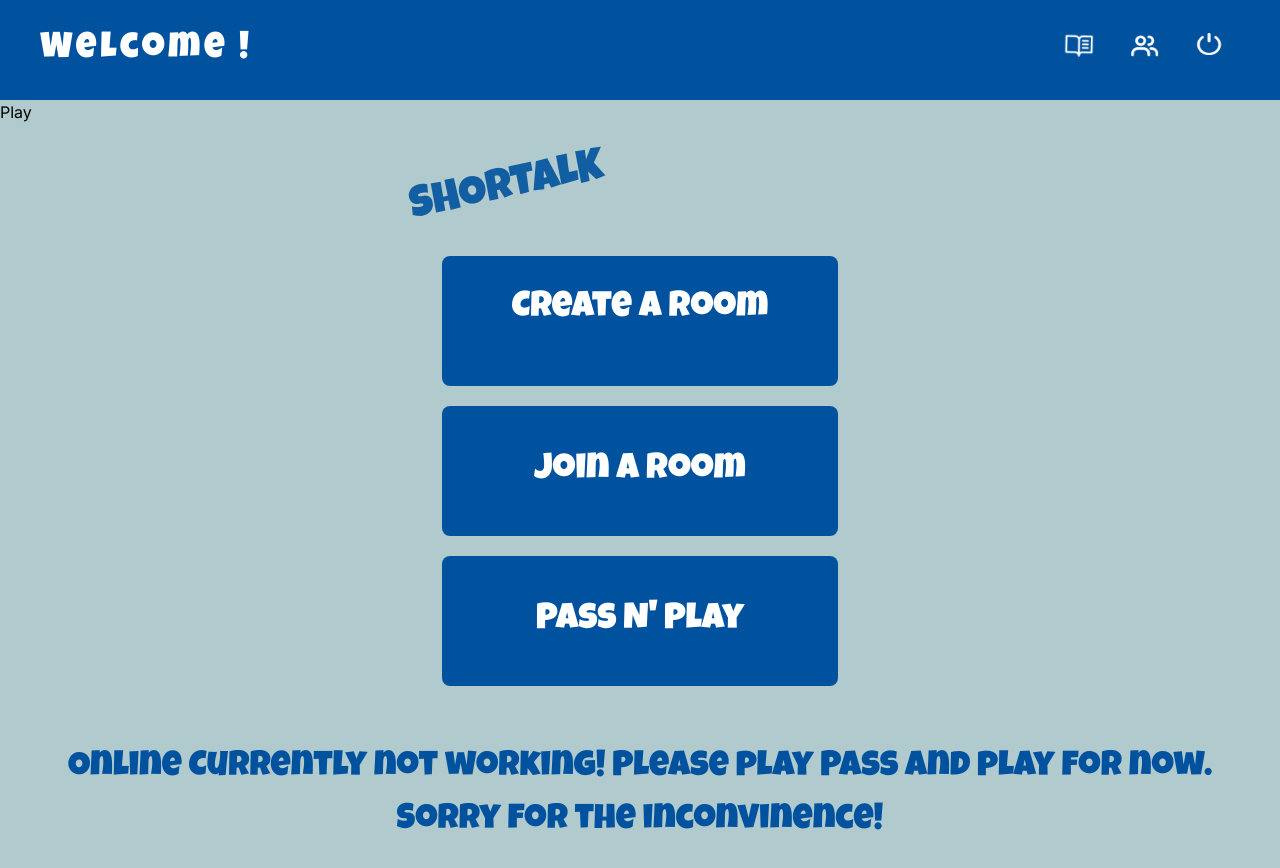
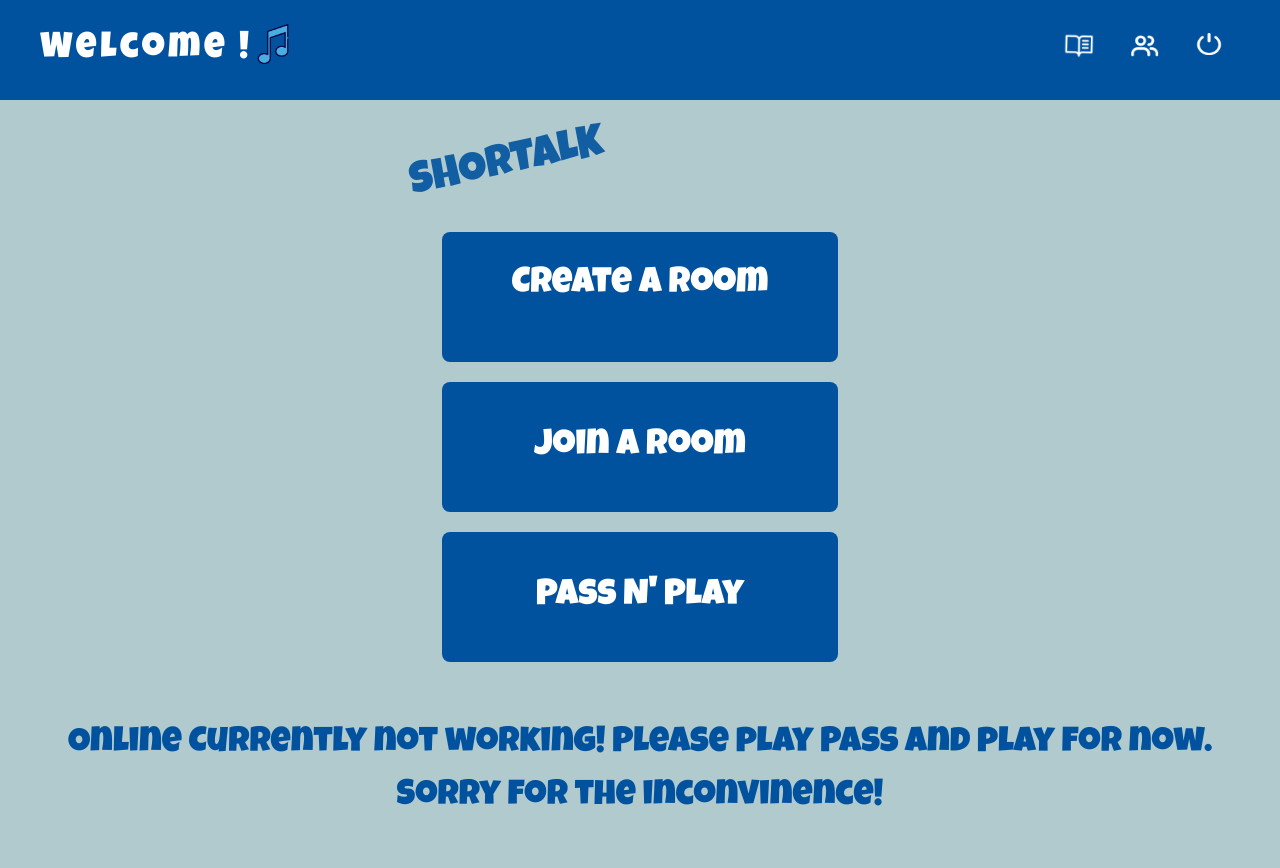
Before and after one commit to JarIsCoding/Shortalk---Front-End, a Next.js app: page /pages/homePage in a window 1280 px wide. Shown: the top 868 px of the page. Built offline with nearby package versions, Linux system fonts and the light colour scheme.

Commit message:
Audio stuff

```diff
--- a/src/app/components/NavBar.tsx
+++ b/src/app/components/NavBar.tsx
@@ -2,11 +2,17 @@
 
 import { INavBar } from '@/Interfaces/Interfaces'
 import React from 'react'
+import Player from './Player'
 
 const NavBar = (props:INavBar) => {
   return (
     <div className=' bg-dblue font-LuckiestGuy text-white lg:px-10 ps-5 h-[100px] text-4xl flex items-center tracking-widest z-40 relative'>
-      <div className='cursor-default sm:w-auto w-1/2'>{props.title}</div>
+      <div className='cursor-default sm:w-auto w-1/2'>{props.title} </div>
+
+      <div className='cursor-default sm:w-auto w-1/2 justify-items-end flex'>
+      <Player/>
+      </div>
+
     </div>
   )
 }
--- a/src/app/components/Player.tsx
+++ b/src/app/components/Player.tsx
@@ -1,6 +1,7 @@
-// components/Player.js
+import { useState } from "react";
+import Image from 'next/image';
+import MusicalNotePic from '@/app/assets/MusicalNotePic.png'
 
-import { useState } from "react";
 
 const Player = () => {
   const [isPlaying, setIsPlaying] = useState(false);
@@ -18,7 +19,9 @@ const Player = () => {
           autoPlay={isPlaying}
         />
       }
-      <button onClick={togglePlay}>{isPlaying ? "Pause" : "Play"}</button>
+      <button onClick={togglePlay}>
+        <Image src={MusicalNotePic} alt="MuscialPicture" className="w-[40px] h-[40px]"/>
+   </button>
     </div>
   );
 };
--- a/src/app/pages/homePage/page.tsx
+++ b/src/app/pages/homePage/page.tsx
@@ -13,34 +13,7 @@ import Player from '@/app/components/Player';
 import MainMenuMusic from '@/app/components/AudioPlayer';
 import VolumeSlider from '@/app/components/VolumeSlider';
 
-// const AudioClips = [
-//   {sound: ("/Audio/MainMenuMusic.mp3"), label: 'MenuMusic'}
-
-// ]
-
-// const [M, setMMM] = useState<void>()
-
 const HomePage = () => {
-
-  // const [value, setValue] = useState(1);
-
-  // useEffect(() =>{
-  //   if(value % 2 === 0)play()}, [value])
-
-  // function play(){
-  //   new Audio("/Audio/MainMenuMusic.mp3").play()
-  // //  setMMM(MMM);
-  //   console.log(play)
-
-  // }
-
-//   function pause(){
-// const [M, setMMM] = useState<void>()
-//     const pause = M.pause();
-//     console.log(pause)
-//   }
-
-
 
   const router = useRouter()
 
@@ -58,16 +31,6 @@ const HomePage = () => {
     router.push('/pages/passAndPlayLobby')
   }
 
-  // function play() {
-  //   try {
-  //     const audio = new Audio("/Audio/MainMenuMusic.mp3");
-  //     audio.play();
-  //   } catch (error) {
-  //     console.error('Error playing audio:', error);
-  //   }
-  // }
-
-
   return (
 
     <div className='bg-lblue min-h-screen w-full Bg relative'>
@@ -75,9 +38,6 @@ const HomePage = () => {
       <div className={`absolute right-0 pt-24 ${isFriendsOn ? 'block slideLeft' : 'hidden'}`}>
         <FriendsTab />
       </div>
-
-    {/* <VolumeSlider/> */}
-
 
       {/* Check if user is guest or signed in */}
       {/* Title */}
@@ -97,16 +57,7 @@ const HomePage = () => {
         </div>
       </div>
 
-      {/* <button onClick={play} className='bg-red-300'>
-        Play Sound pls!!!
-      </button> */}
-      {/* <MainMenuMusic /> */}
-
-      <Player/>
-
-      {/* <button onClick={pause} className='bg-blue-300 ml-9'>
-        PAUSE THIS MF SOUND RIGHT NOW
-      </button> */}
+      {/* <Player/> */}
 
       <div className='mt-4'>
         {/* Tilted SHORTALK */}
```
Also changed, not shown: src/app/assets/MusicalNotePic.png (added).
